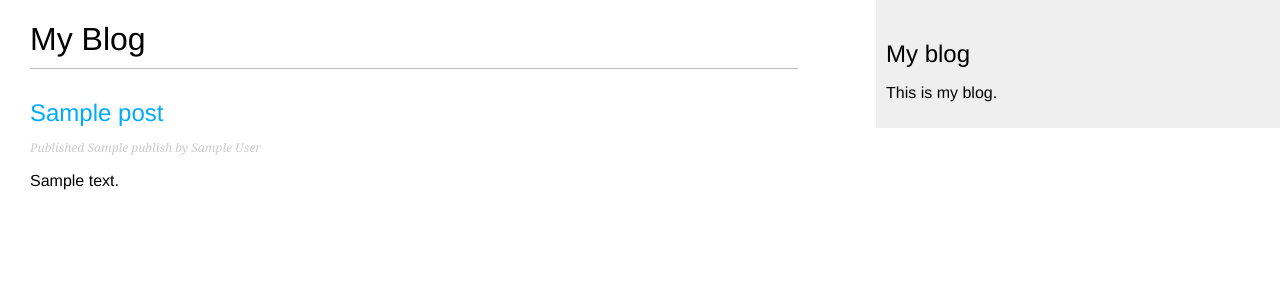
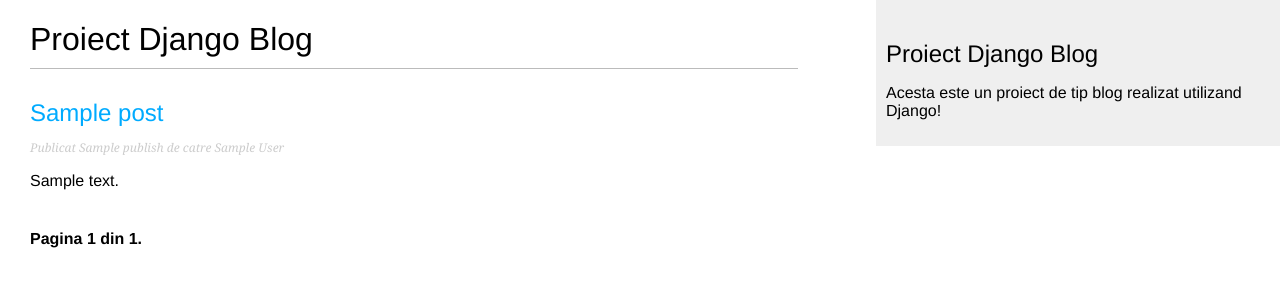
Before and after one commit to MihaiChirculete/OptionalDjango, a Django app: template templates/ProiectDjango/article/list.html in a window 1280 px wide. Shown: the top 300 px of the page. Run offline with Django 3.2, Linux system fonts and the light colour scheme; the template is opened without the code that fills it: most values are stand-ins (such as "Sample title", 1, 10 or a date in 2020).

Commit message:
Refactoring

```diff
--- a/templates/ProiectDjango/article/list.html
+++ b/templates/ProiectDjango/article/list.html
@@ -1,7 +1,7 @@
 {% extends "ProiectDjango/base.html" %}
-{% block title %}My Blog{% endblock %}
+{% block title %}Proiect Django Blog{% endblock %}
 {% block content %}
-    <h1>My Blog</h1>
+    <h1>Proiect Django Blog</h1>
     {% for post in posts %}
         <h2>
             <a href="{{ post.get_absolute_url }}">
@@ -9,8 +9,10 @@
             </a>
         </h2>
         <p class="date">
-            Published {{ post.publish }} by {{ post.author }}
+            Publicat {{ post.publish }} de catre {{ post.author }}
         </p>
         {{ post.body|truncatewords:30|linebreaks }}
     {% endfor %}
+
+    {% include "ProiectDjango/pagination.html" with page=posts %}
 {% endblock %}
--- a/templates/ProiectDjango/base.html
+++ b/templates/ProiectDjango/base.html
@@ -11,8 +11,8 @@
     {% endblock %}
 </div>
 <div id="sidebar">
-    <h2>My blog</h2>
-    <p>This is my blog.</p>
+    <h2>Proiect Django Blog</h2>
+    <p>Acesta este un proiect de tip blog realizat utilizand Django!</p>
 </div>
 </body>
 </html>
--- a/templates/ProiectDjango/pagination.html
+++ b/templates/ProiectDjango/pagination.html
@@ -1,13 +1,13 @@
 <div class="pagination">
  <span class="step-links">
  {% if page.has_previous %}
-     <a href="?page={{ page.previous_page_number }}">Previous</a>
+     <a href="?page={{ page.previous_page_number }}">Pagina anterioara</a>
  {% endif %}
      <span class="current">
- Page {{ page.number }} of {{ page.paginator.num_pages }}.
+ Pagina {{ page.number }} din {{ page.paginator.num_pages }}.
  </span>
      {% if page.has_next %}
-         <a href="?page={{ page.next_page_number }}">Next</a>
+         <a href="?page={{ page.next_page_number }}">Urmatoarea pagina</a>
      {% endif %}
  </span>
 </div>
```
